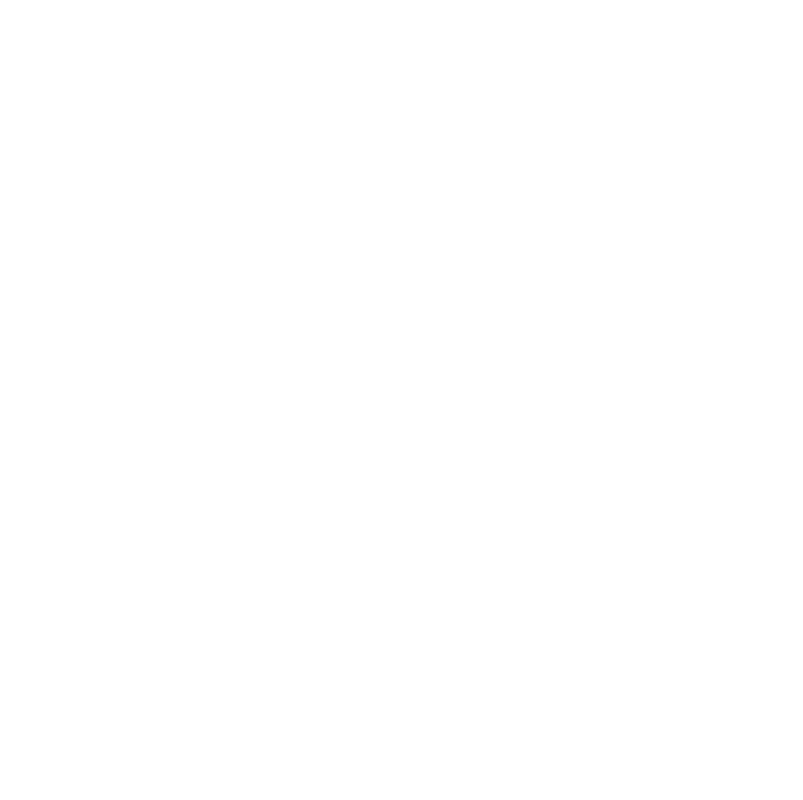
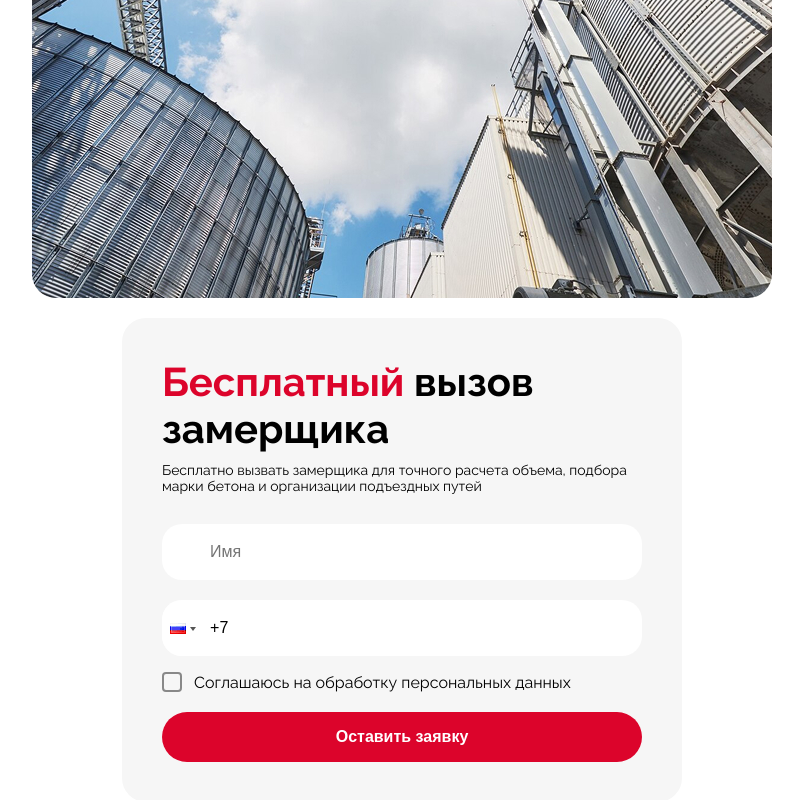
Before and after one commit to FARTIKw3/test1, a Next.js app: page / in a window 1280 px wide. Shown: the part 2893-3693 px from the top of the page, without its empty margins (238-1041 px from the left). Before the commit the page ends 2537 px from the top, so only its background shows below. Built offline with nearby package versions, Linux system fonts and the light colour scheme.

Commit message:
finished:form

```diff
--- a/app/page.tsx
+++ b/app/page.tsx
@@ -1,6 +1,7 @@
 import { Products } from "@/components/products";
 import { Header } from "@/components/header";
 import { Stamps } from "@/components/stamps";
+import { Form } from "@/components/form";
 
 export default function Home() {
   return (
@@ -8,6 +9,7 @@
       <Header />
       <Products />
       <Stamps />
+      <Form />
     </>
   );
 }
--- /dev/null
+++ b/components/form/index.tsx
@@ -0,0 +1,55 @@
+"use client";
+import { useState } from "react";
+import PhoneInput from "react-phone-input-2";
+import "react-phone-input-2/lib/style.css";
+import st from "./style.module.css";
+import Image from "next/image";
+
+export const Form = () => {
+  const [phone, setPhone] = useState("");
+
+  return (
+    <div className={st.container}>
+      <div className={st.form__container}>
+        <div className={st.form__title}>
+          <h1>
+            <span className={st.form__span}>Бесплатный</span> вызов замерщика
+          </h1>
+        </div>
+        <div className={st.form__paragh}>
+          <p>
+            Бесплатно вызвать замерщика для точного расчета объема, подбора
+            марки бетона и организации подъездных путей
+          </p>
+        </div>
+        <form className={st.form}>
+          <div className={st.form__phoneFlag}>
+            <input type="text" placeholder="Имя" className={st.form__input} />
+          </div>
+
+          <div className={st.form__phoneFlag}>
+            <PhoneInput
+              country={"ru"}
+              value={phone}
+              onChange={setPhone}
+              inputClass={st.phoneInput}
+              buttonClass={st.flagDropdown}
+              containerClass={st.phoneContainer}
+              placeholder="+7 (999) 999-99-99"
+            />
+          </div>
+          <label className={st.checkbox}>
+            <input type="checkbox" className={st.checkbox__input} />
+            <span className={st.checkbox__custom}></span>
+            <span>Соглашаюсь на обработку персональных данных</span>
+          </label>
+
+          <button className={st.button}>Оставить заявку</button>
+        </form>
+      </div>
+      <div className={st.imageWrapper}>
+        <Image src="/barrels.jpg" alt="barrels" fill className={st.image} />
+      </div>
+    </div>
+  );
+};
--- /dev/null
+++ b/components/form/style.module.css
@@ -0,0 +1,151 @@
+.container {
+  max-width: 1440px;
+  margin: 0 auto;
+  padding-inline: 20px;
+  display: flex;
+  justify-content: space-between;
+  margin-top: 100px;
+}
+.form__container {
+  max-width: 560px;
+  background-color: #f6f6f6;
+  padding: 40px;
+  border-radius: 24px;
+}
+.form__title {
+  font-size: 20px;
+  font-weight: bold;
+}
+.form__span {
+  color: #dc042b;
+}
+.form__paragh {
+  font-size: 14px;
+  margin-top: 10px;
+  margin-bottom: 30px;
+}
+.phoneContainer {
+  margin-bottom: 16px;
+}
+.form__input {
+  width: 100%;
+  padding-left: 48px;
+  border-radius: 20px;
+  border: none;
+  background: #ffffff;
+  font-size: 16px;
+  height: 56px;
+  margin-bottom: 20px;
+}
+.form__phoneFlag {
+  max-width: 600px;
+}
+.phoneInput {
+  width: 100% !important;
+  padding-left: 48px !important;
+  border-radius: 20px !important;
+  border: none !important;
+  background: #ffffff !important;
+  font-size: 16px !important;
+  height: 56px !important;
+}
+
+.flagDropdown {
+  border-radius: 20px 0 0 20px !important;
+  background: #ffffff !important;
+  border: none !important;
+}
+
+.checkbox {
+  display: flex;
+  align-items: center;
+  gap: 12px;
+  font-size: 16px;
+  cursor: pointer;
+  position: relative;
+}
+
+.checkbox__input {
+  position: absolute;
+  opacity: 0;
+  cursor: pointer;
+}
+
+.checkbox__custom {
+  width: 20px;
+  height: 20px;
+  border: 2px solid #888;
+  border-radius: 4px;
+  display: inline-block;
+  position: relative;
+  transition: all 0.2s ease;
+}
+
+.checkbox__input:checked + .checkbox__custom::after {
+  content: "";
+  position: absolute;
+  left: 4px;
+  top: -1px;
+  width: 6px;
+  height: 12px;
+  border: solid #000000;
+  border-width: 0 2px 2px 0;
+  transform: rotate(45deg);
+}
+
+.button {
+  width: 100%;
+  padding: 16px;
+  background-color: #dc042b;
+  color: white;
+  border: none;
+  border-radius: 30px;
+  font-size: 16px;
+  font-weight: bold;
+  cursor: pointer;
+  margin-top: 20px;
+}
+.imageWrapper {
+  position: relative;
+  width: 100%;
+  max-width: 740px;
+  aspect-ratio: 740 / 554;
+}
+
+.image {
+  object-fit: cover;
+  border-radius: 24px;
+}
+@media (max-width: 1320px) {
+  .container {
+    flex-direction: column-reverse;
+    align-items: center;
+    gap: 20px;
+  }
+}
+@media (max-width: 550px) {
+  .form__title {
+    font-size: 20px;
+  }
+  .form__paragh {
+    font-size: 16px;
+  }
+}
+@media (max-width: 500px) {
+  .form__title {
+    font-size: 14px;
+  }
+  .checkbox {
+    font-size: 12px;
+  }
+  .form__container {
+    padding: 20px;
+  }
+}
+@media (max-width: 430px) {
+  .form__title {
+  }
+  .form__paragh {
+    font-size: 12px;
+  }
+}
--- a/package.json
+++ b/package.json
@@ -13,7 +13,8 @@
     "next": "15.3.2",
     "react": "^19.0.0",
     "react-dom": "^19.0.0",
-    "react-icons": "^5.5.0"
+    "react-icons": "^5.5.0",
+    "react-phone-input-2": "^2.15.1"
   },
   "devDependencies": {
     "@eslint/eslintrc": "^3",
```
Also changed, not shown: public/barrels.jpg (added), 1 other file (tests, documents, lock files or other folders).
